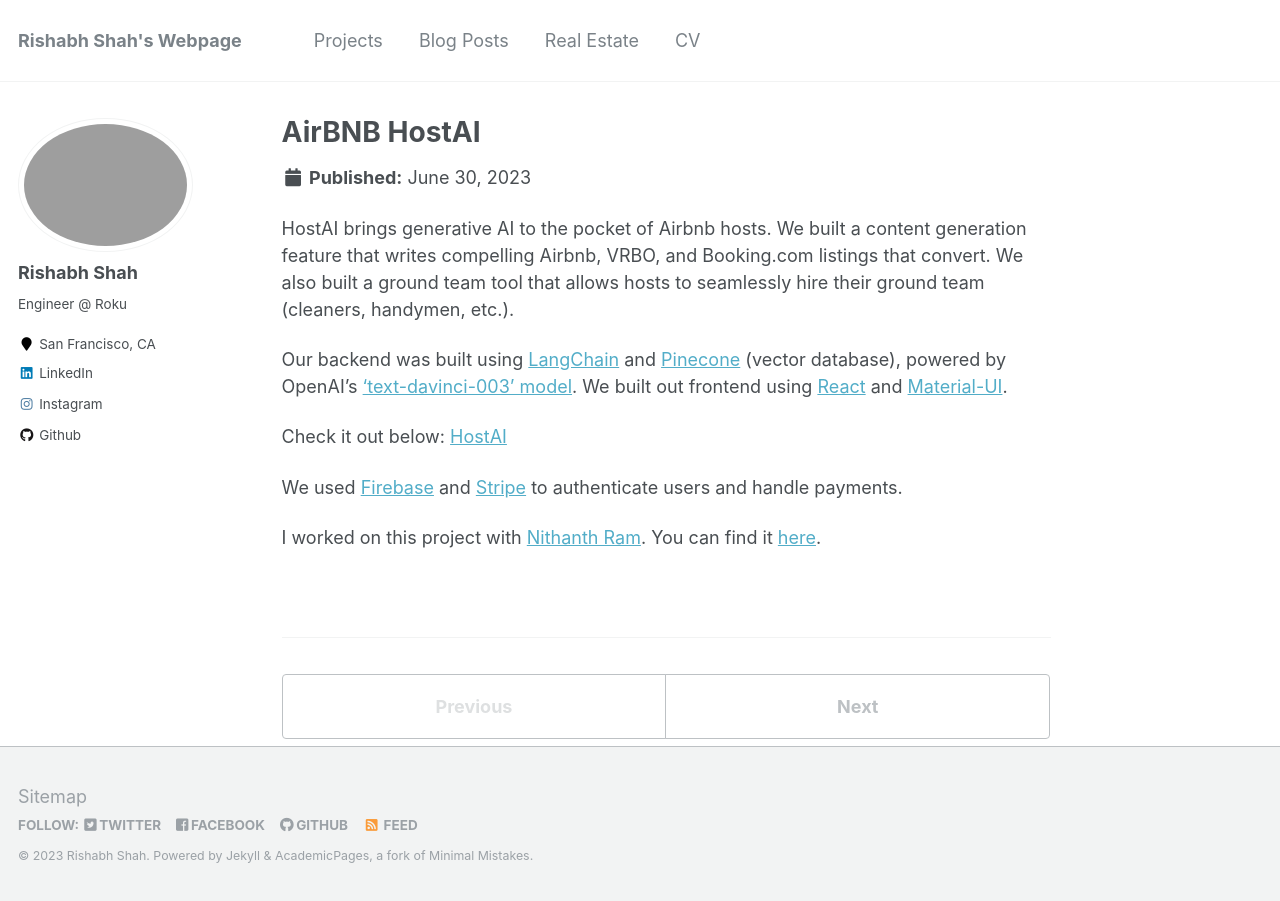
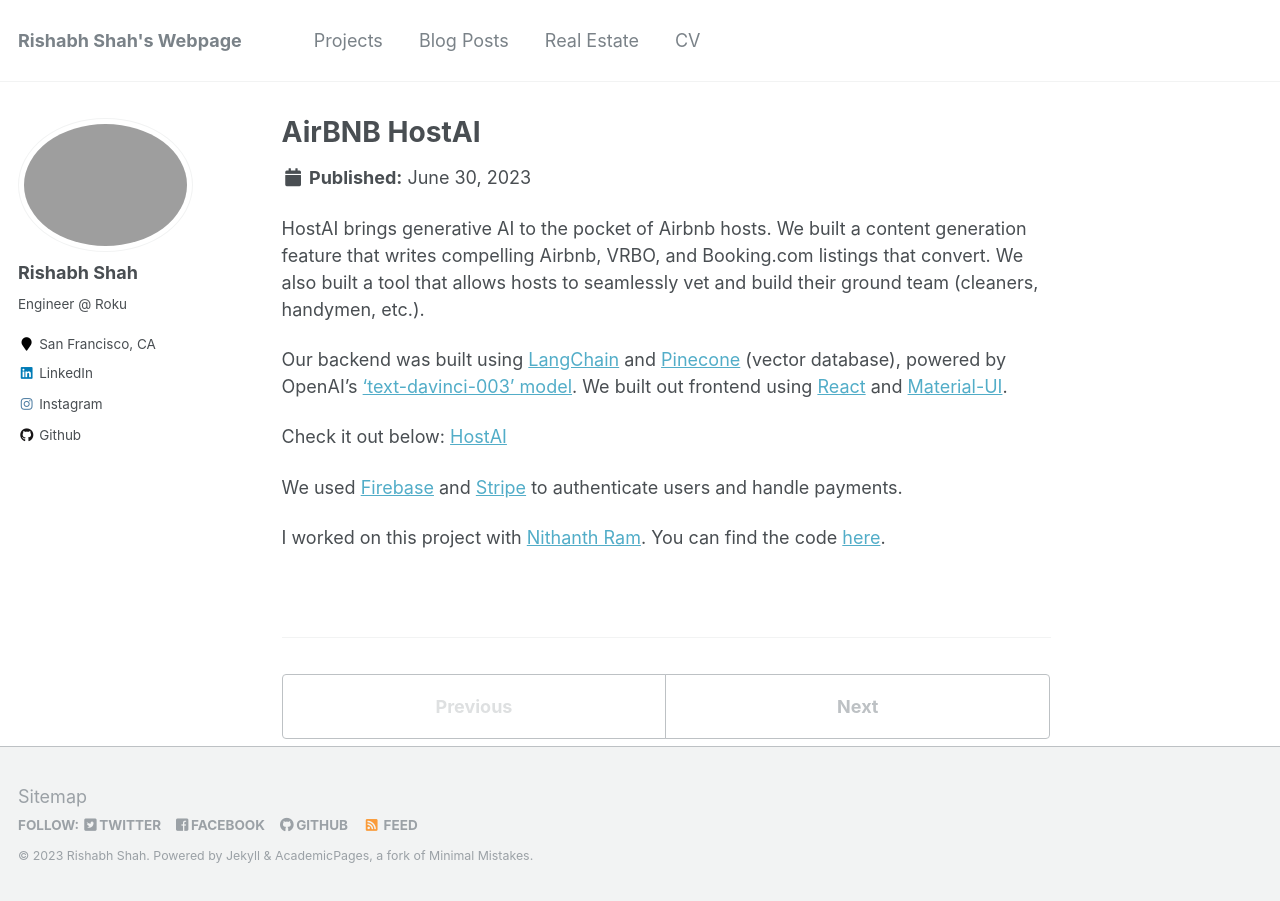
Before and after one commit to shahrishabh7/shahrishabh7.github.io, a Jekyll site: the page built from _portfolio/portfolio-1.md, in a window 1280 px wide. Built offline with Jekyll 4.4.1, drawn with Linux system fonts in a browser that asks for light colours.

Commit message:
ground team

```diff
--- a/_portfolio/portfolio-1.md
+++ b/_portfolio/portfolio-1.md
@@ -4,7 +4,7 @@ excerpt: "AI-driven platform built to power short-term rental hosts"
 collection: portfolio
 ---
 
-HostAI brings generative AI to the pocket of Airbnb hosts. We built a content generation feature that writes compelling Airbnb, VRBO, and Booking.com listings that convert. We also built a ground team tool that allows hosts to seamlessly hire their ground team (cleaners, handymen, etc.).
+HostAI brings generative AI to the pocket of Airbnb hosts. We built a content generation feature that writes compelling Airbnb, VRBO, and Booking.com listings that convert. We also built a  tool that allows hosts to seamlessly vet and build their ground team (cleaners, handymen, etc.).
 
 Our backend was built using [LangChain](https://python.langchain.com/docs/get_started/introduction.html) and [Pinecone](https://www.pinecone.io/?utm_term=pinecone%20database&utm_campaign=Brand+-+US/Canada&utm_source=adwords&utm_medium=ppc&hsa_acc=3111363649&hsa_cam=16223687665&hsa_grp=133738612775&hsa_ad=582256510975&hsa_src=g&hsa_tgt=kwd-1628011569824&hsa_kw=pinecone%20database&hsa_mt=e&hsa_net=adwords&hsa_ver=3&gclid=Cj0KCQjw7uSkBhDGARIsAMCZNJtJTdGWA3bWO5fknf1cNbMsH-CM0juQHkFwfd4z74_bb3gaIvsTut4aAlkkEALw_wcB) (vector database), powered by OpenAI's ['text-davinci-003' model](https://platform.openai.com/docs/models/overview). We built out frontend using [React](https://react.dev/) and [Material-UI](https://mui.com/).
 
@@ -13,4 +13,4 @@ Check it out below:
 
 We used [Firebase](https://firebase.google.com/) and [Stripe](https://stripe.com/docs/api) to authenticate users and handle payments.
 
-I worked on this project with [Nithanth Ram](https://github.com/Nithanth). You can find it [here](https://github.com/shahrishabh7/listing-rater-frontend).
+I worked on this project with [Nithanth Ram](https://github.com/Nithanth). You can find the code [here](https://github.com/shahrishabh7/listing-rater-frontend).
```
